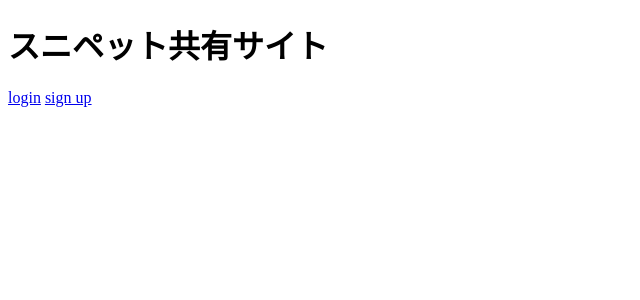
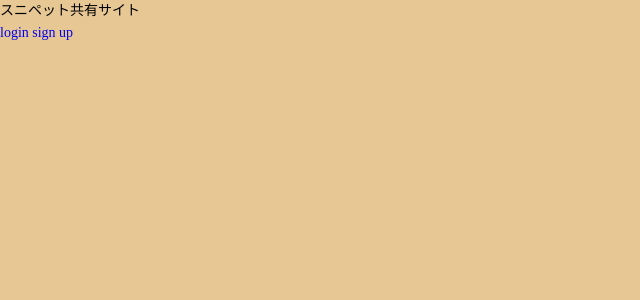
Before and after one commit to takuyaEngineer/snippetsApp, a Django app: page / in a window 1280 px wide. Shown: the top 300 px of the page, without its empty margins (0-640 px from the left). Run offline with Django 4.2, Linux system fonts and the light colour scheme; style sheets or scripts are compiled from the project's sources; some libraries are stand-ins or nearby versions; some web fonts are replaced.

Commit message:
fix scss

```diff
--- a/frontend/sass/base/base.scss
+++ b/frontend/sass/base/base.scss
@@ -1,23 +1,17 @@
 @charset 'utf-8';
 
-$static_path: "https://localhost/static/";
+$static_path: "http://localhost:8000/static/";
 
 @font-face {
     font-family: 'Noto Sans JP';
     font-weight: 400;
-    src: url("#{$static_path}fonts/NotoSansJP-Regular.woff2") format("woff2");
+    src: url("#{$static_path}font/NotoSansJP-Regular.woff2") format("woff2");
 }
 
 @font-face {
     font-family: 'Noto Sans JP';
     font-weight: 500;
-    src: url("#{$static_path}fonts/NotoSansJP-Medium.woff2") format("woff2");
-}
-
-@font-face {
-    font-family: 'Noto Serif JP';
-    font-weight: 500;
-    src: url("#{$static_path}fonts/NotoSerifJP-Medium.otf") format("woff2");
+    src: url("#{$static_path}font/NotoSansJP-Medium.woff2") format("woff2");
 }
 
 
@@ -35,6 +29,7 @@ body {
     font-size: 1.4rem;
     font-family: "Noto Sans JP";
     line-height: 1.6;
+    background-color: colors(main_4);
 }
 
 p {
--- a/frontend/sass/function/basic.scss
+++ b/frontend/sass/function/basic.scss
@@ -7,12 +7,12 @@ $colors: (
     black_38:rgba(0, 0, 0, 0.38),
     white:#fff,
     white_50:rgb(255, 255, 255, 0.5),
-    main: #56CCF2,
-    main_2:#2F80ED,
-    main_logo:#4654A3,
-    main_bg:#FFE3B8,
-    accent:#3FB84B,
-    accent_2:#FF7777,
+    main:#025939,
+    main_2:#027333,
+    main_3:#03A63C,
+    main_4: rgba(226, 186, 123, 0.796),
+    accent:#012340,
+    accent_2:#01234199,
     footer_bg:#4f4f4f
 );
 
--- a/frontend/sass/style.scss
+++ b/frontend/sass/style.scss
@@ -1,14 +1,15 @@
 @charset 'utf-8';
 
+// function
+@import "function/basic.scss";
+
 // base
-@import "./base/normalize.scss";
-@import "./base/base.scss";
+@import "base/normalize.scss";
+@import "base/base.scss";
 
-// function
-@import "./function/basic.scss";
 
 // utility
-@import "./utility/utility.scss";
+@import "utility/utility.scss";
 
 // module
 // @import "./module/";
--- a/templates/base/index.html
+++ b/templates/base/index.html
@@ -5,9 +5,10 @@
     <meta charset="UTF-8">
     <meta name="viewport" content="width=device-width, initial-scale=1.0">
     <title>{% block title %}snippetsApp{% endblock title %}</title>
+    <link rel="stylesheet" href="{% static "webpack/style.css" %}">
 </head>
 <body>
     {% block body %}{% endblock body %}
-    <script src="{% static "bundle.js" %}"></script>
+    <script src="{% static "webpack/bundle.js" %}"></script>
 </body>
 </html>
--- a/templates/top/index.html
+++ b/templates/top/index.html
@@ -1,18 +1,11 @@
-<!DOCTYPE html>
-<html lang="en">
+{% extends "base/index.html" %}
 
-<head>
-    <meta charset="UTF-8">
-    <meta name="viewport" content="width=device-width, initial-scale=1.0">
-    <title>スニペット共有サイト</title>
-</head>
+{% block title %}スニペット共有サイト{% endblock title %}
 
-<body>
-    <h1>スニペット共有サイト</h1>
-    <div>
-        <a href={% url "login/index" %}>login</a>
-        <a href={% url "signup/email/check" %}>sign up</a>
-    </div>
-</body>
-
-</html>
+{% block body %}
+<h1>スニペット共有サイト</h1>
+<div>
+    <a href={% url "login/index" %}>login</a>
+    <a href={% url "signup/email/check" %}>sign up</a>
+</div>
+{% endblock body %}
```
Also changed, not shown: 2 other files.
